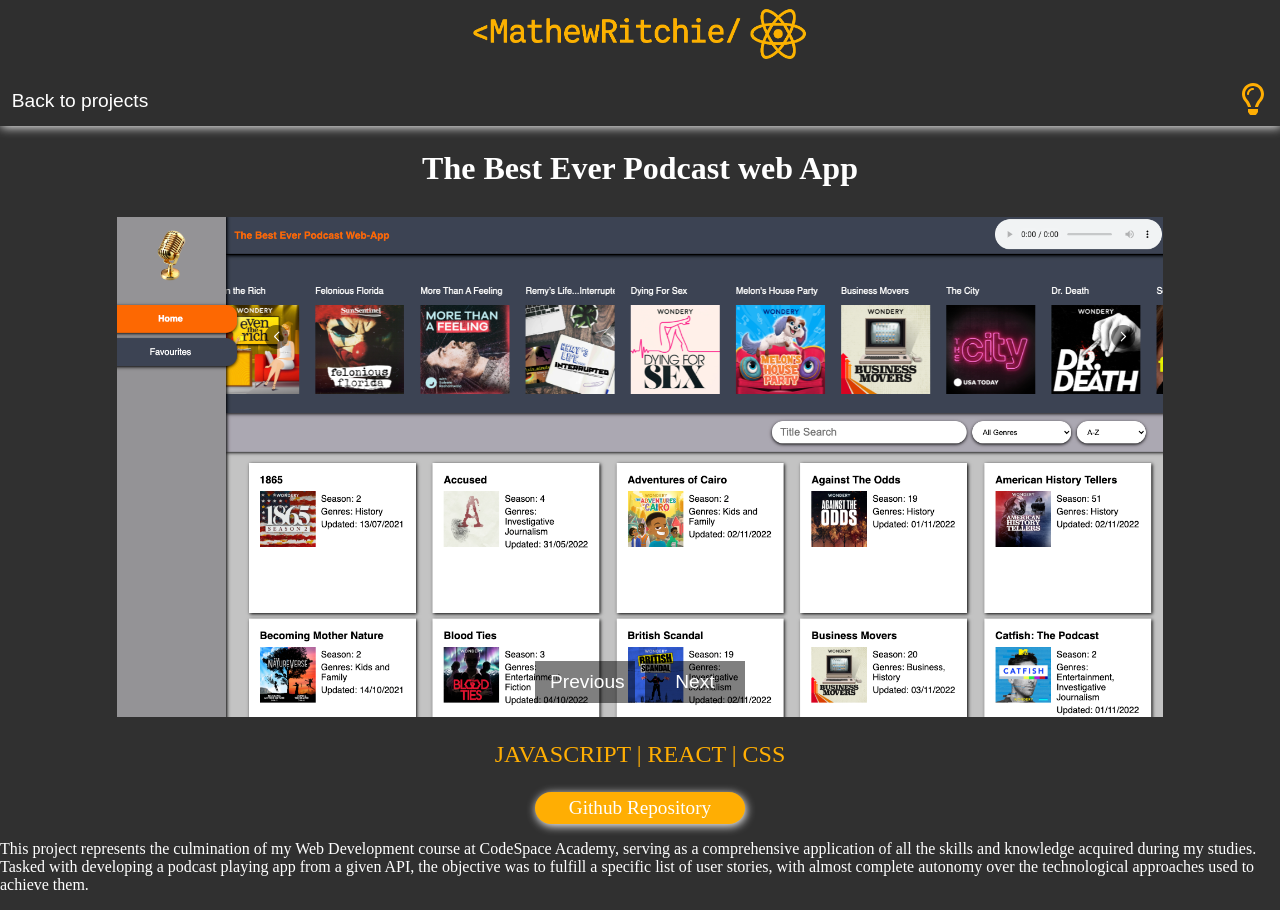
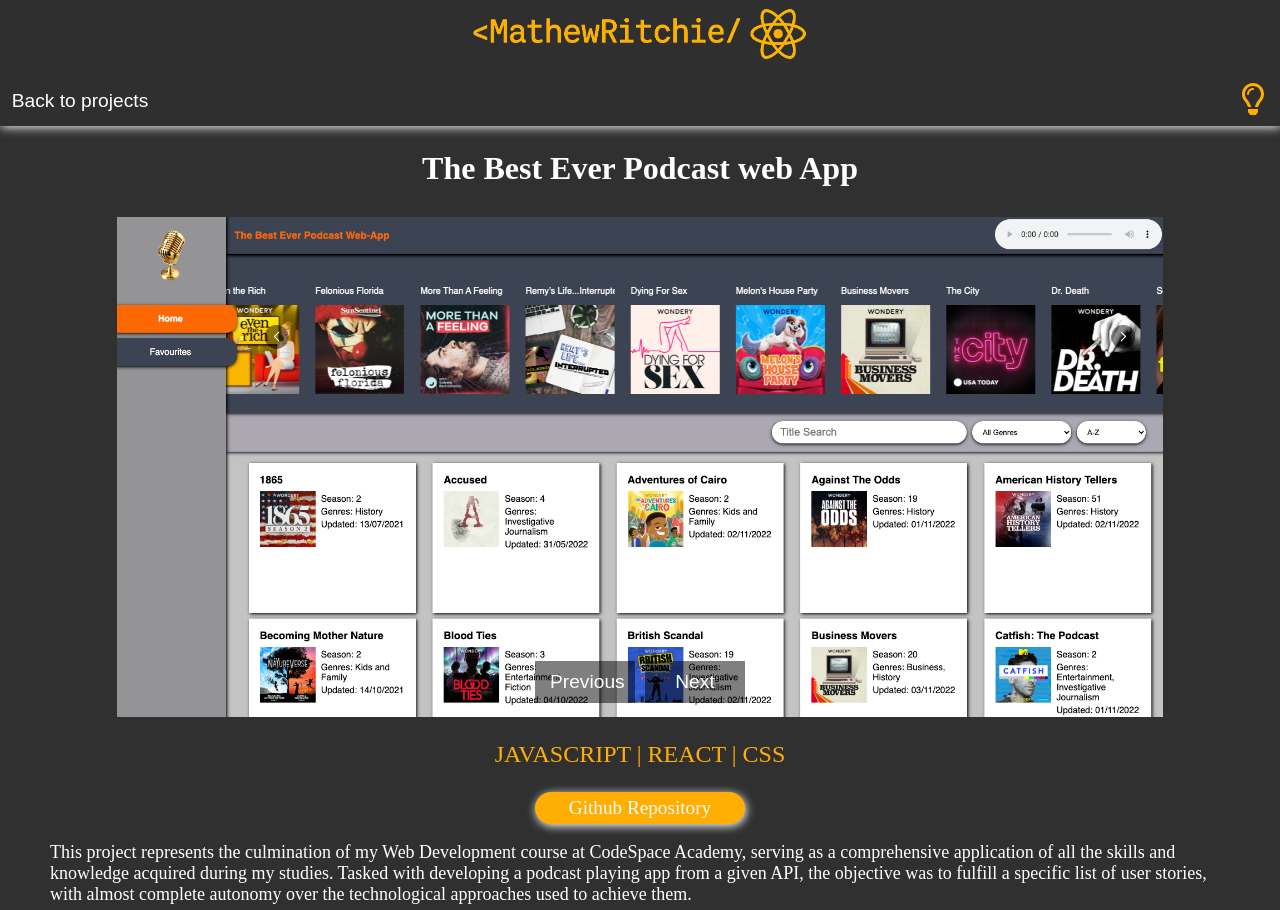
Before and after one commit to Mathew-Ritchie/Mathew_Ritchie_Portfolio_Site, a React (Vite) app: page /project/DJS in a window 1280 px wide. Shown: the top 910 px of the page. Built offline with nearby package versions, Linux system fonts and the light colour scheme.

Commit message:
classname added to ProjectPage.

```diff
--- a/src/pages/ProjectsPage.jsx
+++ b/src/pages/ProjectsPage.jsx
@@ -56,7 +56,9 @@
       </div>
       <div>
         {project.description.map((item, index) => (
-          <p key={index}>{item}</p>
+          <p key={index} className="project-description">
+            {item}
+          </p>
         ))}
       </div>
     </div>
```
